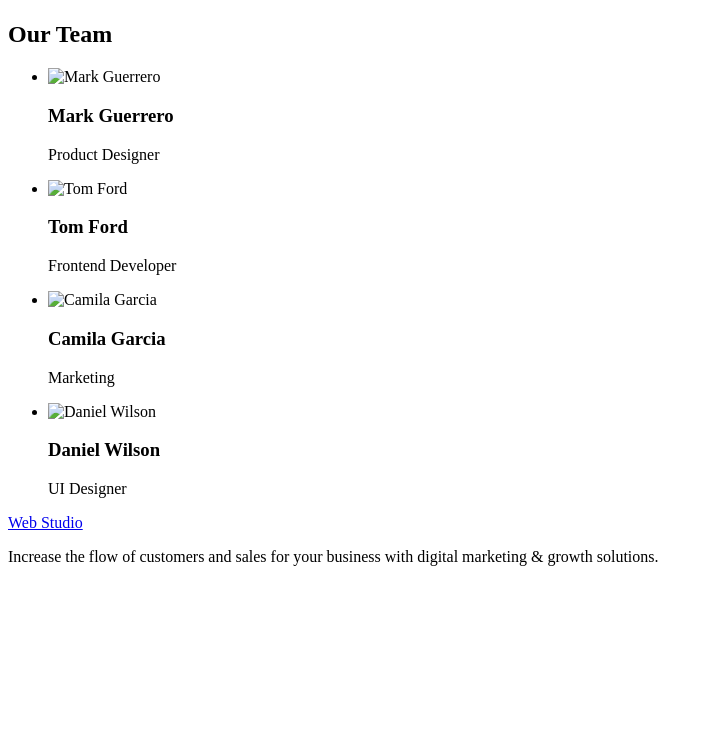
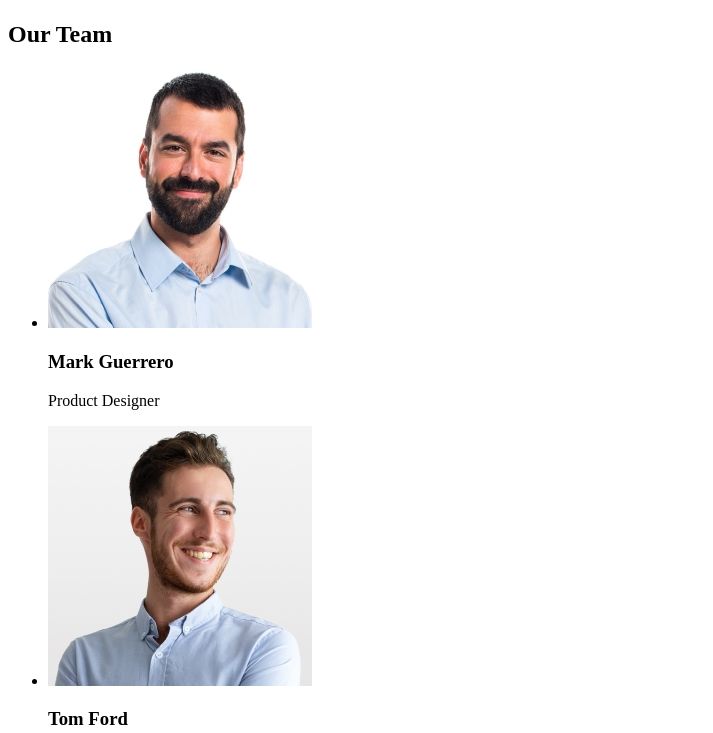
Before and after one commit to MatrosovaNatalia/goit-markup-hw-01, a plain HTML site: page index.html in a window 1280 px wide. Shown: the part 1550-2283 px from the top of the page, without its empty margins (0-713 px from the left). Before the commit the page ends 2132 px from the top, so only its background shows below. Drawn offline with Linux system fonts and the light colour scheme.

Commit message:
Update index.html

```diff
--- a/index.html
+++ b/index.html
@@ -57,14 +57,14 @@
         <section>
            <h2>Our Team</h2>
         <ul>
-            <li><img src="./images/img.jpg" alt="Mark Guerrero" width="264"><h3>Mark Guerrero</h3>
+            <li><img src="./images/img-0.jpg" alt="Mark Guerrero" width="264"><h3>Mark Guerrero</h3>
             <p>Product Designer</p></li>
-            <li><img src="./images/img1.jpg" alt="Tom Ford" width="264"><h3>Tom Ford</h3>
+            <li><img src="./images/img-1.jpg" alt="Tom Ford" width="264"><h3>Tom Ford</h3>
             <p>Frontend Developer</p></li>
-            <li><img src="./images/img2.jpg" alt="Camila Garcia" width="264">
+            <li><img src="./images/img-2.jpg" alt="Camila Garcia" width="264">
         <h3>Camila Garcia</h3>
             <p>Marketing</p></li>
-        <li><img src="./images/img3.jpg" alt="Daniel Wilson" width="264">
+        <li><img src="./images/img-3.jpg" alt="Daniel Wilson" width="264">
     <h3>Daniel Wilson</h3>
     <p>UI Designer</p></li>
         </ul>
```
